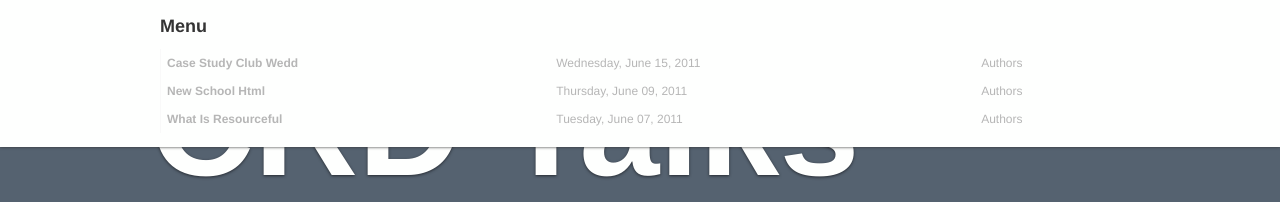
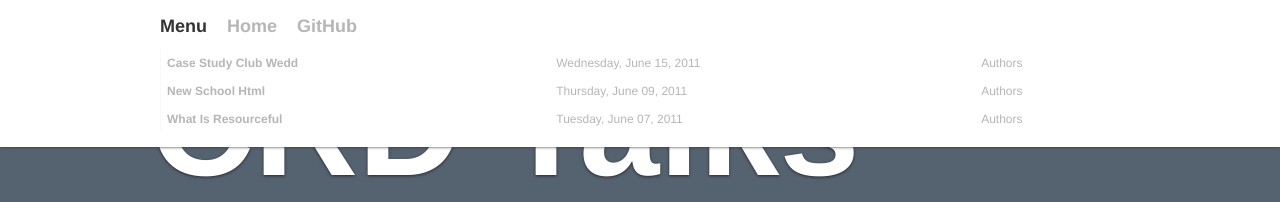
Before and after one commit to SFCRD/sfcrd.github.com, a Jekyll site: the page built from index.html, in a window 1280 px wide. Shown: the top 202 px of the page. Built offline with Jekyll 4.4.1, drawn with Linux system fonts in a browser that asks for light colours.

Commit message:
add header links to home and github

```diff
--- a/_includes/header.html
+++ b/_includes/header.html
@@ -1,8 +1,24 @@
 <nav>
 	<div class="wrapper">
-		<h2>
-			Menu
-		</h2>
+
+		<ul>
+			<li>
+				<h2>
+					Menu
+				</h2>
+			</li>
+			<li>
+				<h2>
+					<a href="/">Home</a>
+				</h2>
+			</li>
+			<li>
+				<h2>
+					<a href="https://github.com/SFCRD/sfcrd.github.com">GitHub</a>
+				</h2>
+			</li>
+		</ul>
+
 		<table cellspacing="0">
 			<thead>
 				<th>
@@ -27,5 +43,6 @@
 				{% endfor %}
 			</tbody>
 		</table>
+
 	</div>
 </nav>
--- a/stylesheets/screen.css
+++ b/stylesheets/screen.css
@@ -118,13 +118,48 @@ header nav {
   box-shadow: #343434 0 0 3px;
 }
 /* line 12, ../_sass/styles/_header.sass */
+header nav ul {
+  margin: 0;
+  padding: 0;
+  border: 0;
+  overflow: hidden;
+  *zoom: 1;
+}
+/* line 60, ../../../.rvm/gems/ree-1.8.7-2010.02/gems/compass-0.11.1/frameworks/compass/stylesheets/compass/typography/lists/_horizontal-list.scss */
+header nav ul li {
+  list-style-image: none;
+  list-style-type: none;
+  margin-left: 0px;
+  white-space: nowrap;
+  display: inline;
+  float: left;
+  padding-left: 10px;
+  padding-right: 10px;
+}
+/* line 48, ../../../.rvm/gems/ree-1.8.7-2010.02/gems/compass-0.11.1/frameworks/compass/stylesheets/compass/typography/lists/_horizontal-list.scss */
+header nav ul li:first-child, header nav ul li.first {
+  padding-left: 0;
+}
+/* line 49, ../../../.rvm/gems/ree-1.8.7-2010.02/gems/compass-0.11.1/frameworks/compass/stylesheets/compass/typography/lists/_horizontal-list.scss */
+header nav ul li:last-child {
+  padding-right: 0;
+}
+/* line 50, ../../../.rvm/gems/ree-1.8.7-2010.02/gems/compass-0.11.1/frameworks/compass/stylesheets/compass/typography/lists/_horizontal-list.scss */
+header nav ul li.last {
+  padding-right: 0;
+}
+/* line 15, ../_sass/styles/_header.sass */
 header nav h2 {
   font-size: 18px;
   line-height: 25px;
   font-weight: bold;
   color: #343434;
 }
-/* line 18, ../_sass/styles/_header.sass */
+/* line 21, ../_sass/styles/_header.sass */
+header nav h2 a {
+  color: #b6b6b6;
+}
+/* line 24, ../_sass/styles/_header.sass */
 header nav table {
   margin-top: 10px;
   font-size: 12px;
@@ -133,20 +168,20 @@ header nav table {
   border-left: 1px solid #f9f9f9;
   width: 100%;
 }
-/* line 26, ../_sass/styles/_header.sass */
+/* line 32, ../_sass/styles/_header.sass */
 header nav table thead {
   display: none;
 }
-/* line 29, ../_sass/styles/_header.sass */
+/* line 35, ../_sass/styles/_header.sass */
 header nav table td {
   padding: 6px;
 }
-/* line 32, ../_sass/styles/_header.sass */
+/* line 38, ../_sass/styles/_header.sass */
 header nav table tr:hover {
   color: #9d9d9d;
   background: #f9f9f9;
 }
-/* line 36, ../_sass/styles/_header.sass */
+/* line 42, ../_sass/styles/_header.sass */
 header nav table a {
   font-weight: bold;
   color: inherit;
@@ -157,11 +192,15 @@ header nav table a {
 header nav table a:active, header nav table a:focus {
   outline: none;
 }
-/* line 40, ../_sass/styles/_header.sass */
-header nav table {
+/* line 46, ../_sass/styles/_header.sass */
+header nav table, header nav h2 a {
   display: none;
 }
-/* line 45, ../_sass/styles/_header.sass */
+/* line 50, ../_sass/styles/_header.sass */
+header nav:hover h2 a {
+  display: inline;
+}
+/* line 53, ../_sass/styles/_header.sass */
 header nav:hover table {
   display: table;
   width: 100%;
```
Also changed, not shown: _sass/styles/_header.sass (+9 -1 lines).
